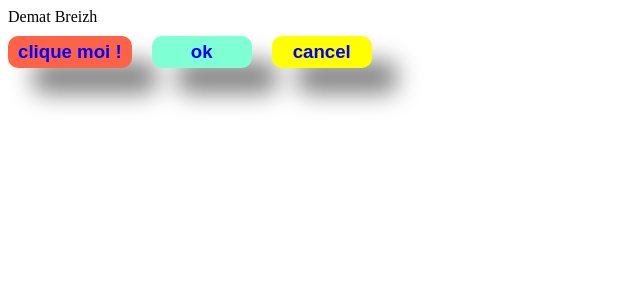
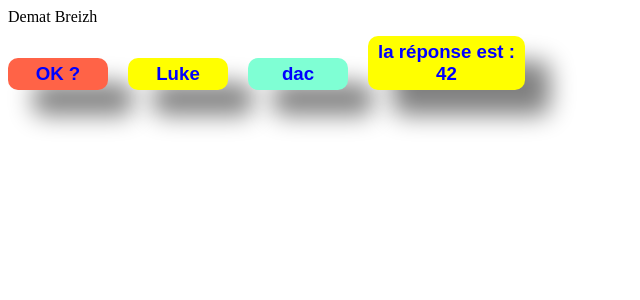
Before and after one commit to Chocheu/2025-12-15-tjspa1, a React app: page / in a window 1280 px wide. Shown: the top 300 px of the page, without its empty margins (0-640 px from the left). Built offline with nearby package versions, Linux system fonts and the light colour scheme; the HTML template or start-up script is replaced by a standard one.

Commit message:
children instead of title

```diff
--- a/src/App/App.jsx
+++ b/src/App/App.jsx
@@ -6,25 +6,38 @@ function App() {
       Demat Breizh
       <br />
       <Button
-        title={"clique moi !"}
         bgColor="tomato"
         onButtonClick={(param) => {
           console.log("J'ai cliqué !", param);
         }}
+      >
+        OK ?
+      </Button>
+
+      <Button
+        children={"Luke"}
+        onButtonClick={(param) => {
+          console.log("Je suis tonn père !", param);
+        }}
       />
+
       <Button
-        title="ok"
         bgColor="aquamarine"
         onButtonClick={(param) => {
           console.log("C'est OKAY !", param);
         }}
-      />
+      >
+        <div>dac</div>
+      </Button>
+
       <Button
-        title="cancel"
         onButtonClick={(param) => {
-          console.log("CANCELED !", param);
+          console.log("CANCEL KULTURE !", param);
         }}
-      />
+      >
+        <div>la réponse est :</div>
+        <div>42</div>
+      </Button>
     </div>
   );
 }
--- a/src/components/ui/Button/Button.jsx
+++ b/src/components/ui/Button/Button.jsx
@@ -1,7 +1,7 @@
 import React from "react";
 import style from "./Button.module.css";
 
-const Button = ({ title, onButtonClick, bgColor }) => {
+const Button = ({ title, onButtonClick, bgColor, children }) => {
   console.log(style);
   return (
     <button
@@ -11,7 +11,7 @@ const Button = ({ title, onButtonClick, bgColor }) => {
         onButtonClick("Nananère !");
       }}
     >
-      {title}
+      {title ?? children}
     </button>
   );
 };
```
